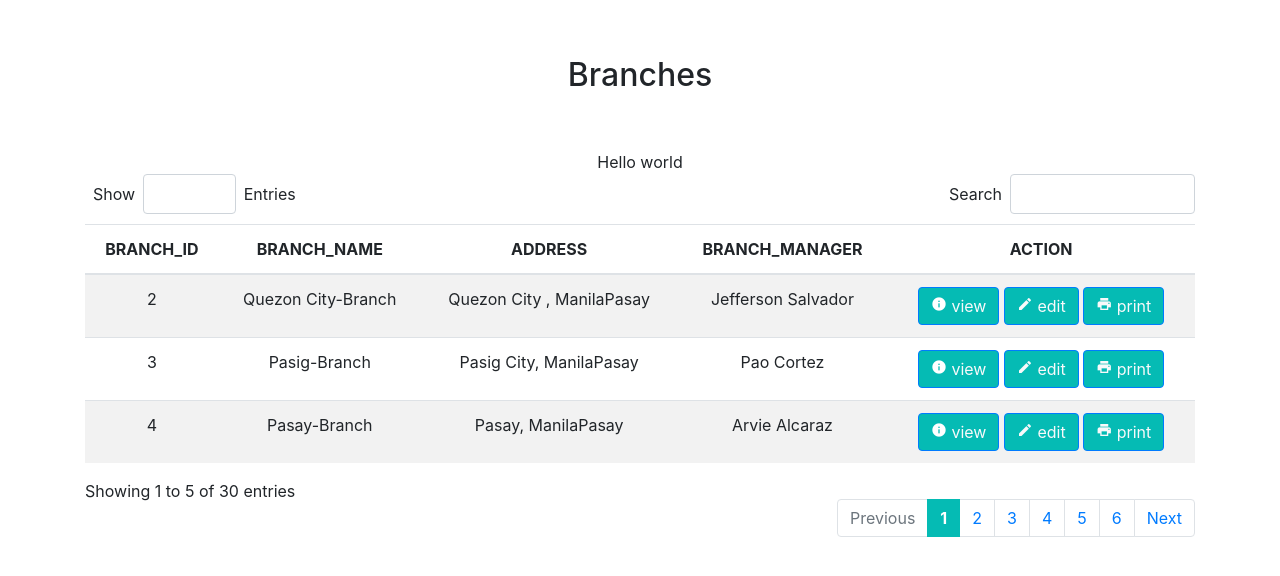
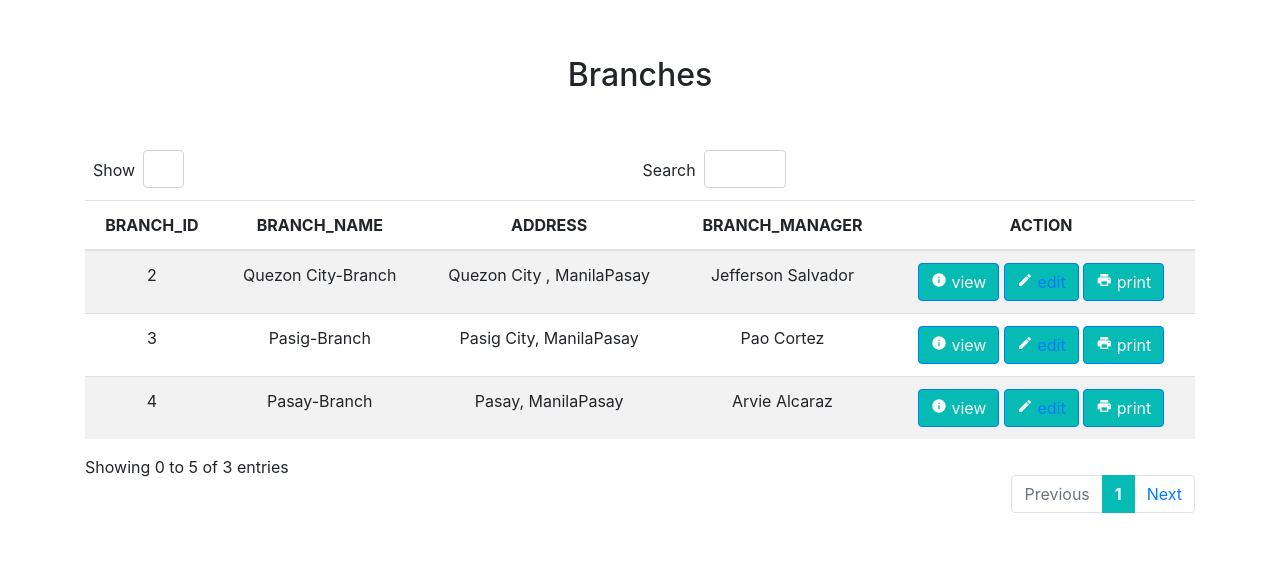
Before and after one commit to DamnitsAlvin/HRIS, a PHP site: the page made by branches-tab.php in a window 1280 px wide. Shown: the part 135-711 px from the top of the page. Run offline with PHP 8.4, Linux system fonts and the light colour scheme; a user stored in the database is signed in; data comes from the database, SQL or seed files in the repository; some libraries are stand-ins or nearby versions.

Commit message:
pagination, search, numentries in department and division tables

```diff
--- a/branches-tab.php
+++ b/branches-tab.php
@@ -58,12 +58,7 @@ session_start();
         <div class="text-center">
             <h2 class="p-5">Branches</h2>
             <?php
-                if(isset($_POST["entries"])){
-                    echo $_POST["entries"];
-                }
-                else{
-                    echo "Hello world";
-                }
+
             ?>
         </div>
         <!-- SEARCH BAR -->
@@ -71,15 +66,29 @@ session_start();
             <div class="table-wrapper">
 
                 <div class="d-flex">
-                    <div class="p-2">Show</div> <input type="text" name="entries" class="form-control col-1 text-center">
-                    <div class="p-2">Entries</div>
-                    <div class="ml-auto p-2">Search</div> <input type="text" class="form-control col-2">
+                <div class="p-2">Show</div>
+                     <form method="GET" action = "">
+                        <input type="text" name="entries" class="form-control col-1 text-center"
+                        <?php
+                            if(isset($_GET["entries"])){
+                            echo 'placeholder="'.$_GET["entries"].'"';
+                            }
+                        ?>>
+                    </form>
+
+                    <div class="ml-auto p-2">Search</div>
+                    <form method="GET" action="">
+                        <input type="text" class="form-control col-2" name="search"
+                        <?php
+                            if(isset($_GET["search"])){
+                            echo 'placeholder="'.$_GET["search"].'"';
+                            }
+                        ?>>
                 </div>
 
             </div>
         </div>
         <!-- TABLE -->
-
         <div class="container">
             <div class="table-wrapper">
                 <table class="table table-striped table-hover text-center">
@@ -95,7 +104,25 @@ session_start();
                     <tbody>
                     <?php
                         require "php/conn.php";
-                        $data = $conn->query("SELECT * FROM division where 1");
+
+                        $limit = 5;
+                        if(isset($_GET["entries"])){
+                            $limit= $_GET["entries"];
+                        }
+
+                        $page = 1;
+                        if(isset($_GET["page"])){
+                            $page = $_GET["page"];
+                        }
+
+                        $search = "where 1";
+                        if(isset($_GET["search"])){
+                            $term = "'".$_GET["search"]."%'";
+                            $search = "where DIV_NAME LIKE $term";
+                        }
+
+                        $rowstart = ($page-1)*$limit;
+                        $data = $conn->query("SELECT * FROM division $search LIMIT $rowstart, $limit");
                         if(mysqli_num_rows($data)>0){
                             while($row = mysqli_fetch_assoc($data)){
                                 $managerid = $row['DIV_MANAGER'];
@@ -109,7 +136,7 @@ session_start();
                                     <td>
                                         <div class="emp-tab-buttons text-center">
                                             <button class="btn btn-primary text-light"> <i class="material-icons" style="font-size:16px;color:white">info</i> view</button>
-                                            <button class="btn btn-primary text-light"> <i class="material-icons" style="font-size:16px">edit</i> edit</button>
+                                            <button class="btn btn-primary text-light"> <i class="material-icons" style="font-size:16px">edit</i> <a href="branches-tab.php?user='.$row["DIV_ID"].'">edit</a></button>
                                             <button class="btn btn-primary text-light"> <i class="material-icons" style="font-size:16px">print</i> print</button>
                                         </div>
                                     </td>
@@ -126,36 +153,34 @@ session_start();
             <div class="table-wrapper">
                 <div class="row">
                     <div class="col-sm-12 col-md-5">
-                        <div class="dataTables_info" id="example_info" role="status" aria-live="polite">Showing 1 to 5 of 30 entries</div>
+                            <?php
+                            $result_db = mysqli_query($conn,"SELECT COUNT(DIV_ID) FROM division");
+                            $row_db = mysqli_fetch_row($result_db);
+                            $total_records = $row_db[0];
+
+                            ?>
+                        <div class="dataTables_info" id="example_info" role="status" aria-live="polite">Showing <?php echo $rowstart. " to " .$limit. " of ". $total_records; ?> entries</div>
                     </div>
                     <div class="col-sm-12 col-md-7">
                         <div class="dataTables_paginate paging_simple_numbers" id="example_paginate">
-                            <ul class="pagination justify-content-end" style="margin:20px 0">
-                                <li class="paginate_button page-item previous disabled" id="example_previous">
-                                    <a href="#" aria-controls="example" data-dt-idx="0" tabindex="0" class="page-link">Previous</a>
-                                </li>
-                                <li class="paginate_button page-item active">
-                                    <a href="#" aria-controls="example" data-dt-idx="1" tabindex="0" class="page-link">1</a>
-                                </li>
-                                <li class="paginate_button page-item ">
-                                    <a href="#" aria-controls="example" data-dt-idx="2" tabindex="0" class="page-link">2</a>
-                                </li>
-                                <li class="paginate_button page-item ">
-                                    <a href="#" aria-controls="example" data-dt-idx="3" tabindex="0" class="page-link">3</a>
-                                </li>
-                                <li class="paginate_button page-item ">
-                                    <a href="#" aria-controls="example" data-dt-idx="4" tabindex="0" class="page-link">4</a>
-                                </li>
-                                <li class="paginate_button page-item ">
-                                    <a href="#" aria-controls="example" data-dt-idx="5" tabindex="0" class="page-link">5</a>
-                                </li>
-                                <li class="paginate_button page-item ">
-                                    <a href="#" aria-controls="example" data-dt-idx="6" tabindex="0" class="page-link">6</a>
-                                </li>
-                                <li class="paginate_button page-item next" id="example_next">
-                                    <a href="#" aria-controls="example" data-dt-idx="7" tabindex="0" class="page-link">Next</a>
-                                </li>
-                            </ul>
+                                 <?php
+                                $result_db = mysqli_query($conn,"SELECT COUNT(DIV_ID) FROM division");
+                                $row_db = mysqli_fetch_row($result_db);
+                                $total_records = $row_db[0];
+                                $total_pages = ceil($total_records / $limit);
+                                /* echo  $total_pages; */
+                                $pagLink = "<ul class='pagination justify-content-end' style='margin:20px 0'>
+                                                <li class='paginate_button page-item previous disabled' id='example_previous'>
+                                                    <a href='#'aria-controls='example' data-dt-idx='0' tabindex='0' class='page-link'>Previous</a>
+                                                </li>";
+                                for ($i=1; $i<=$total_pages; $i++) {
+                                            $pagLink .= "<li class='paginate_button page-item active'><a class='page-link' href='branches-tab.php?page=".$i."'>".$i."</a></li>";
+                                }
+                                echo $pagLink . " <li class='paginate_button page-item next' id='example_next'>
+                                                     <a href='#' aria-controls='example' data-dt-idx='7' tabindex='0' class='page-link'>Next</a>
+                                                    </li>
+                                                </ul>";
+                            ?>
                         </div>
                     </div>
                 </div>
```
Also changed, not shown: department-tab.php (+37 -5 lines).
